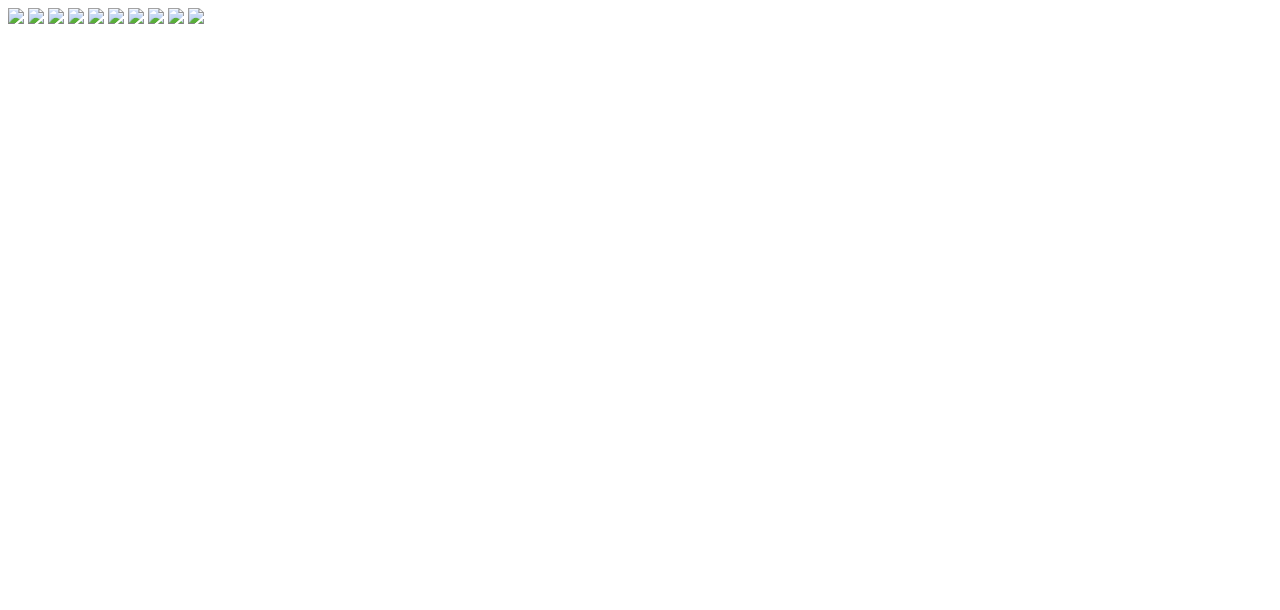
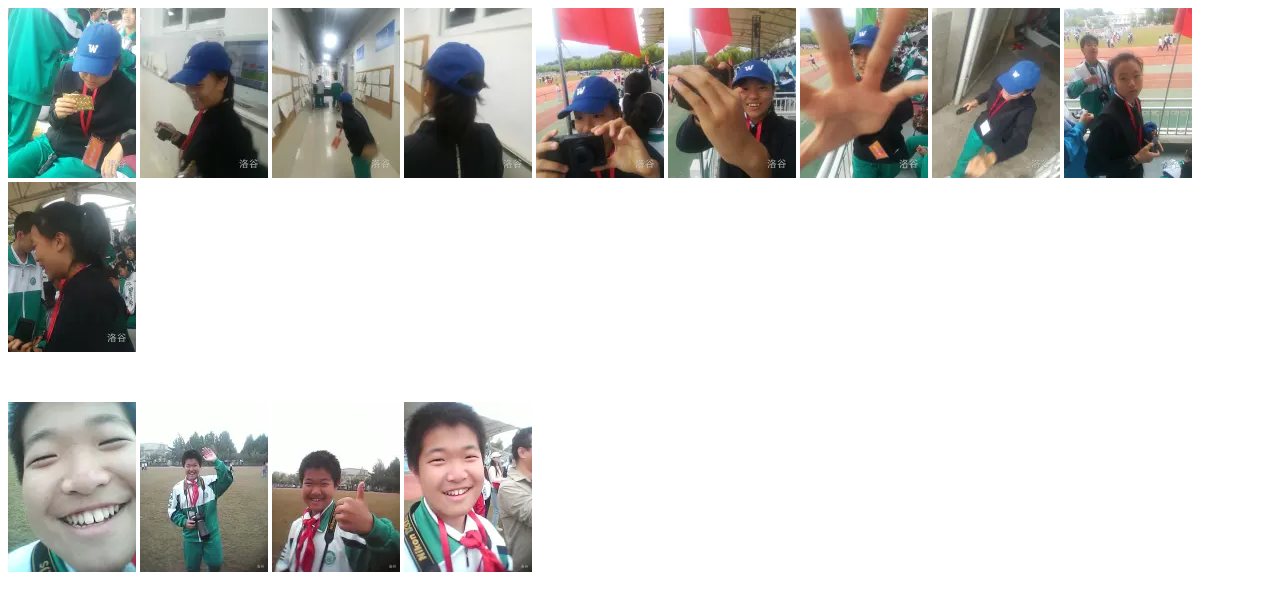
Before and after one commit to elegantphoto/elegantphoto.github.io, a plain HTML site: page index.html in a window 1280 px wide. Drawn offline with Linux system fonts and the light colour scheme.

Commit message:
Update index.html

```diff
--- a/index.html
+++ b/index.html
@@ -1,4 +1,11 @@
 <html>
+  <head>
+    <style>
+      .slider {
+        margin-bottom: 50px;
+      }
+    </style>
+  </head>
   <body>
     <title>爆照集合</title>
 
@@ -24,17 +31,23 @@
 
 
 
-    <div class="slider">
-      <img src="bl0.webp"></img>
-      <img src="bl1.webp"></img>
-      <img src="bl2.webp"></img>
-      <img src="bl3.webp"></img>
-      <img src="bl4.webp"></img>
-      <img src="bl5.webp"></img>
-      <img src="bl6.webp"></img>
-      <img src="bl7.webp"></img>
-      <img src="bl8.webp"></img>
-      <img src="bl9.webp"></img>
+    <div class="slider" id="bl" cnt="10">
+      <img src="photos/bl0.webp"></img>
+      <img src="photos/bl1.webp"></img>
+      <img src="photos/bl2.webp"></img>
+      <img src="photos/bl3.webp"></img>
+      <img src="photos/bl4.webp"></img>
+      <img src="photos/bl5.webp"></img>
+      <img src="photos/bl6.webp"></img>
+      <img src="photos/bl7.webp"></img>
+      <img src="photos/bl8.webp"></img>
+      <img src="photos/bl9.webp"></img>
+    </div>
+    <div class="slider" id="py" cnt="4">
+      <img src="photos/py0.webp"></img>
+      <img src="photos/py1.webp"></img>
+      <img src="photos/py2.webp"></img>
+      <img src="photos/py3.webp"></img>
     </div>
   </body>
 </html>
```
